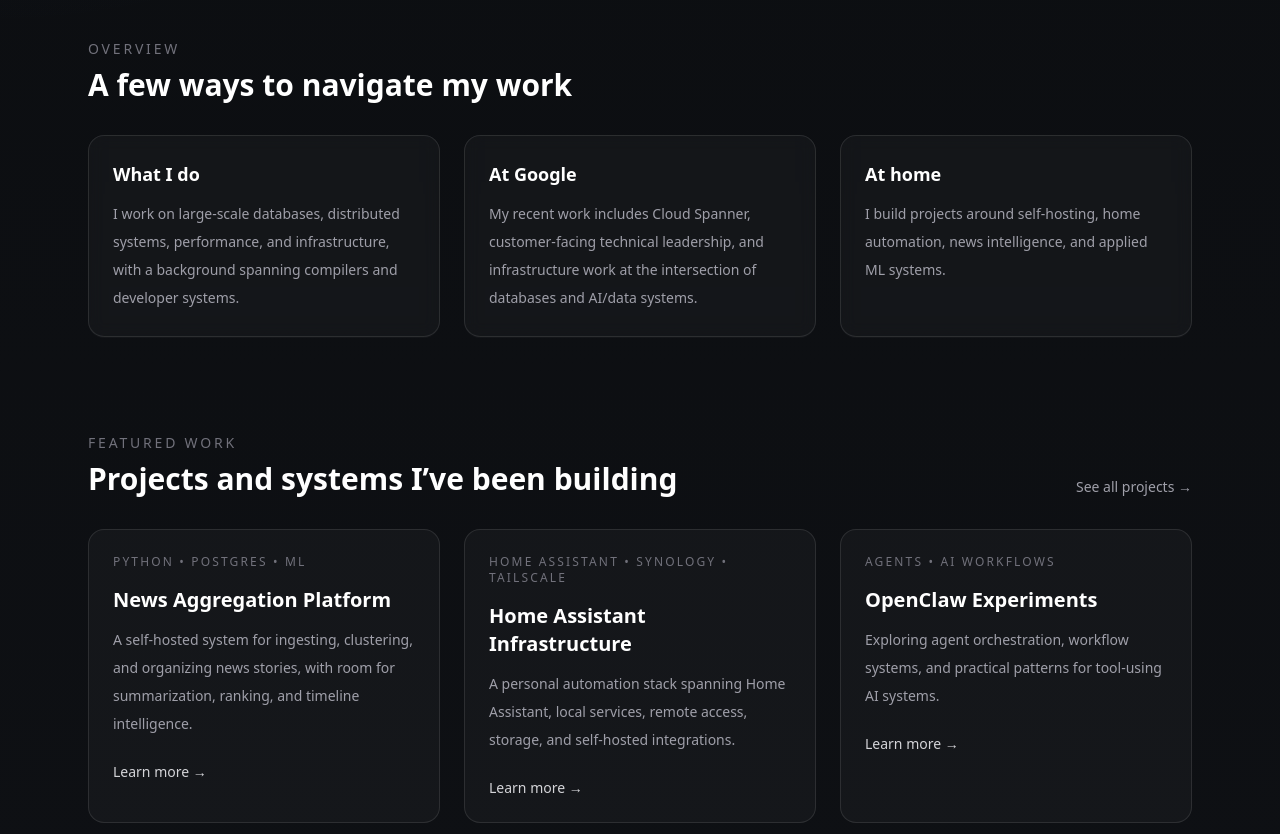
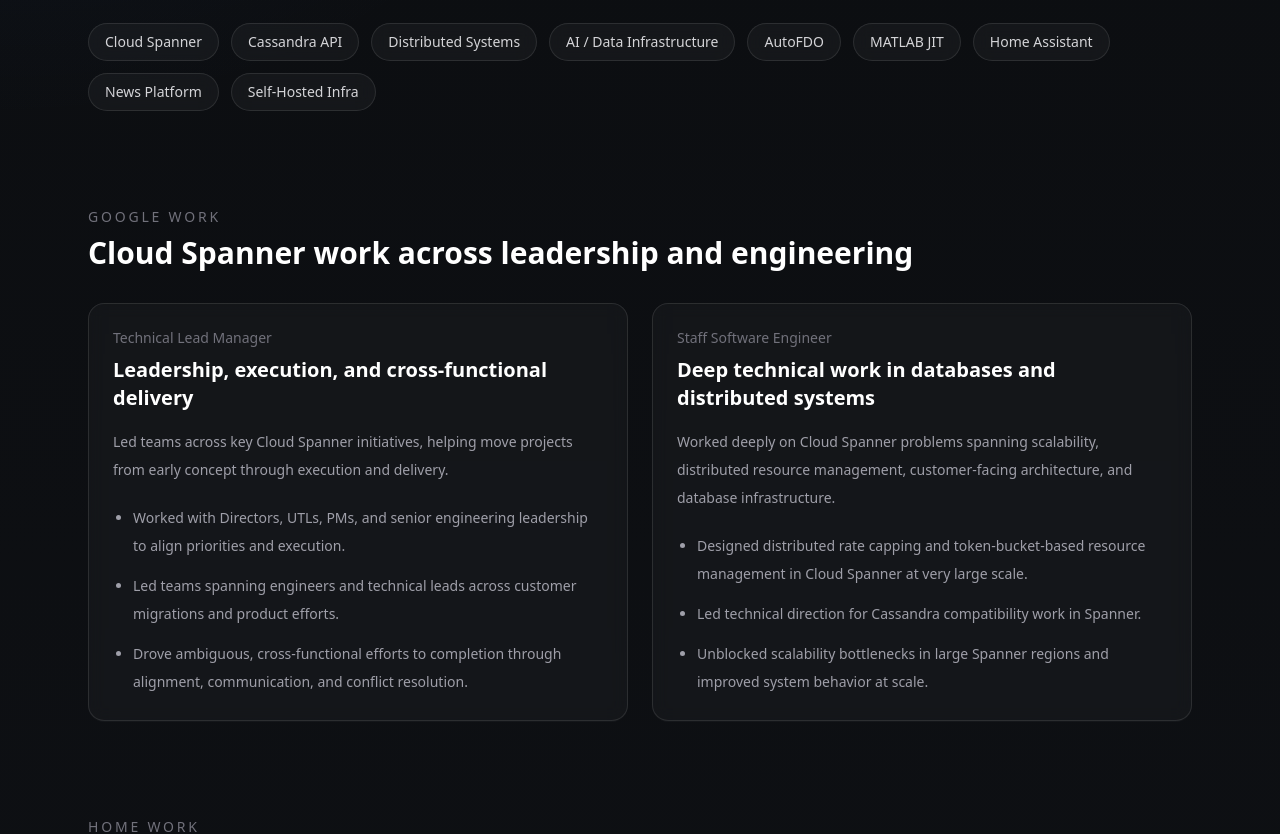
Before and after one commit to rvanka/rajeshwar.dev, a Next.js app: page / in a window 1280 px wide. Shown: the part 640-1474 px from the top of the page. Built offline with nearby package versions, Linux system fonts and the light colour scheme.

Commit message:
update main page

```diff
--- a/src/app/page.tsx
+++ b/src/app/page.tsx
@@ -2,7 +2,7 @@
 
 const systems = [
   "Cloud Spanner",
-  "Cassandra",
+  "Cassandra API",
   "Distributed Systems",
   "AI / Data Infrastructure",
   "AutoFDO",
@@ -12,25 +12,32 @@
   "Self-Hosted Infra",
 ];
 
-const highlights = [
+const googleWorkCards = [
   {
-    title: "What I do",
+    label: "Technical Lead Manager",
+    title: "Leadership, execution, and cross-functional delivery",
     description:
-      "I work on large-scale databases, distributed systems, performance, and infrastructure, with a background spanning compilers and developer systems.",
+      "Led teams across key Cloud Spanner initiatives, helping move projects from early concept through execution and delivery.",
+    bullets: [
+      "Worked with Directors, UTLs, PMs, and senior engineering leadership to align priorities and execution.",
+      "Led teams spanning engineers and technical leads across customer migrations and product efforts.",
+      "Drove ambiguous, cross-functional efforts to completion through alignment, communication, and conflict resolution.",
+    ],
   },
   {
-    title: "At Google",
+    label: "Staff Software Engineer",
+    title: "Deep technical work in databases and distributed systems",
     description:
-      "My recent work includes Cloud Spanner, customer-facing technical leadership, and infrastructure work at the intersection of databases and AI/data systems.",
-  },
-  {
-    title: "At home",
-    description:
-      "I build projects around self-hosting, home automation, news intelligence, and applied ML systems.",
+      "Worked deeply on Cloud Spanner problems spanning scalability, distributed resource management, customer-facing architecture, and database infrastructure.",
+    bullets: [
+      "Designed distributed rate capping and token-bucket-based resource management in Cloud Spanner at very large scale.",
+      "Led technical direction for Cassandra compatibility work in Spanner.",
+      "Unblocked scalability bottlenecks in large Spanner regions and improved system behavior at scale.",
+    ],
   },
 ];
 
-const featuredProjects = [
+const homeProjects = [
   {
     title: "News Aggregation Platform",
     description:
@@ -41,7 +48,7 @@
   {
     title: "Home Assistant Infrastructure",
     description:
-      "A personal automation stack spanning Home Assistant, local services, remote access, storage, and self-hosted integrations.",
+      "A personal automation stack spanning Home Assistant, local integrations, remote access, storage, and self-hosted services.",
     href: "/projects",
     tag: "Home Assistant • Synology • Tailscale",
   },
@@ -74,13 +81,13 @@
 export default function Home() {
   return (
     <main className="space-y-24 pb-24 pt-10 md:pt-16">
-     <section className="max-w-4xl">
+      <section className="max-w-5xl">
         <p className="text-sm uppercase tracking-[0.2em] text-zinc-500">
           About me
         </p>
 
-      <h1 className="mt-4 text-xl font-semibold tracking-tight text-white md:text-2xl lg:text-3xl">
-        Staff Software Engineer at Google focused on
+        <h1 className="mt-4 text-3xl font-semibold tracking-tight text-white md:text-5xl lg:text-6xl">
+          Staff Software Engineer / Technical Lead Manager working across
           databases, distributed systems, and AI/data infrastructure.
         </h1>
 
@@ -161,23 +168,36 @@
       <section>
         <div className="mb-8">
           <p className="text-sm uppercase tracking-[0.2em] text-zinc-500">
-            Overview
+            Google work
           </p>
           <h2 className="mt-2 text-2xl font-semibold text-white md:text-3xl">
-            A few ways to navigate my work
+            Cloud Spanner work across leadership and engineering
           </h2>
         </div>
 
-        <div className="grid gap-6 md:grid-cols-3">
-          {highlights.map((item) => (
+        <div className="grid gap-6 md:grid-cols-2">
+          {googleWorkCards.map((card) => (
             <div
-              key={item.title}
+              key={card.label}
               className="rounded-2xl border border-white/10 bg-white/[0.03] p-6 shadow-[0_1px_0_rgba(255,255,255,0.03)] backdrop-blur-sm"
             >
-              <h3 className="text-lg font-semibold text-white">{item.title}</h3>
-              <p className="mt-3 text-sm leading-7 text-zinc-400">
-                {item.description}
+              <div className="text-sm text-zinc-500">{card.label}</div>
+
+              <h3 className="mt-2 text-xl font-semibold text-white">
+                {card.title}
+              </h3>
+
+              <p className="mt-4 text-sm leading-7 text-zinc-400">
+                {card.description}
               </p>
+
+              <ul className="mt-5 space-y-3 text-sm leading-7 text-zinc-400">
+                {card.bullets.map((bullet) => (
+                  <li key={bullet} className="ml-5 list-disc">
+                    {bullet}
+                  </li>
+                ))}
+              </ul>
             </div>
           ))}
         </div>
@@ -187,10 +207,10 @@
         <div className="mb-8 flex items-end justify-between gap-4">
           <div>
             <p className="text-sm uppercase tracking-[0.2em] text-zinc-500">
-              Featured work
+              Home work
             </p>
             <h2 className="mt-2 text-2xl font-semibold text-white md:text-3xl">
-              Projects and systems I’ve been building
+              Projects I’ve been building outside work
             </h2>
           </div>
 
@@ -203,7 +223,7 @@
         </div>
 
         <div className="grid gap-6 md:grid-cols-3">
-          {featuredProjects.map((project) => (
+          {homeProjects.map((project) => (
             <Link
               key={project.title}
               href={project.href}
@@ -259,9 +279,7 @@
                 {post.description}
               </p>
 
-              <div className="mt-6 text-sm text-zinc-300">
-                Read article →
-              </div>
+              <div className="mt-6 text-sm text-zinc-300">Read article →</div>
             </a>
           ))}
         </div>
```
Lines whose indentation alone changed are shown as unchanged.
